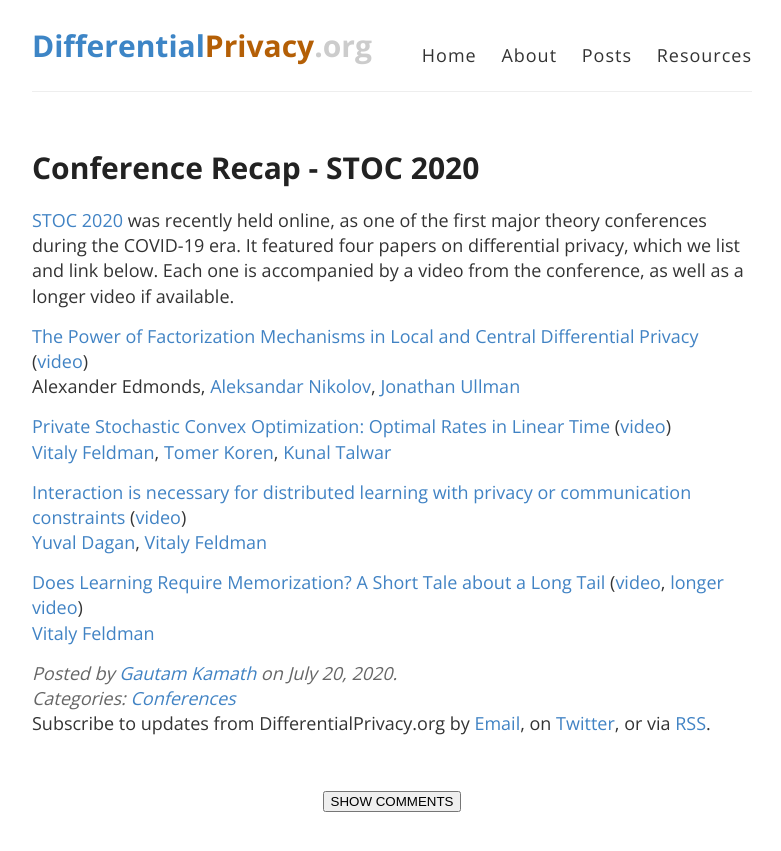
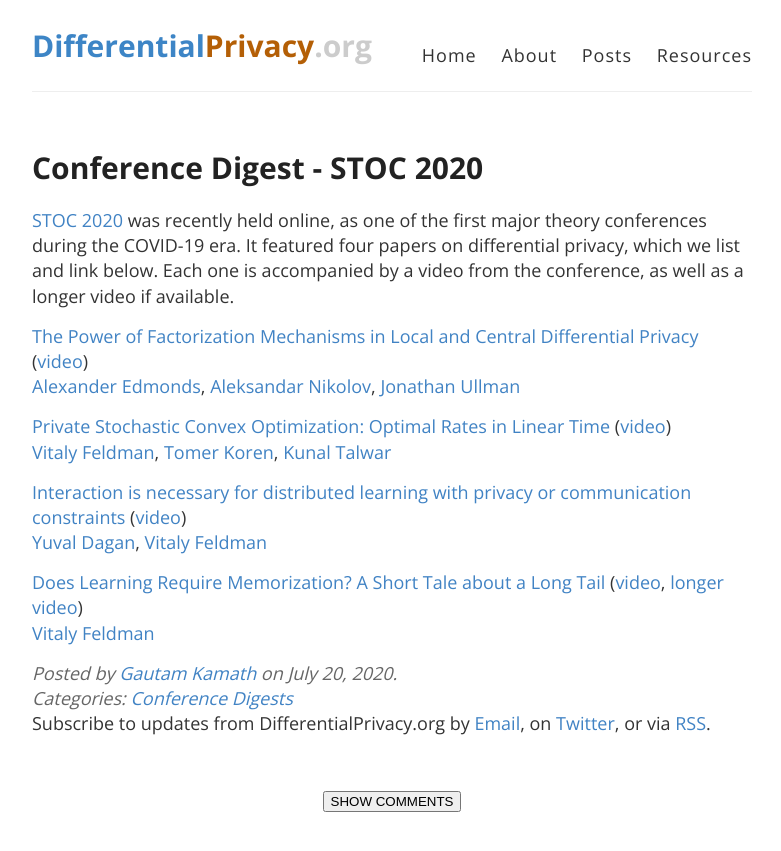
Before and after one commit to differentialprivacy/differentialprivacy, a Jekyll site: the page built from _posts/2020-07-20-stoc2020.md, in a window 1280 px wide. Shown: the top 851 px of the page, without its empty margins (248-1029 px from the left). Built offline with Jekyll 4.4.1, drawn with Linux system fonts in a browser that asks for light colours; comment, search, counter and statistics services are not loaded.

Commit message:
Update category

```diff
--- a/_posts/2020-07-20-stoc2020.md
+++ b/_posts/2020-07-20-stoc2020.md
@@ -1,10 +1,10 @@
 ---
 layout: post
-title: Conference Recap - STOC 2020
+title: Conference Digest - STOC 2020
 comments: true
 authors:
     - gautamkamath
-categories: Conferences
+categories: [Conference Digests]
 timestamp: 11:45:00 -0400
 ---
 
@@ -13,7 +13,7 @@ It featured four papers on differential privacy, which we list and link below.
 Each one is accompanied by a video from the conference, as well as a longer video if available.
 
 [The Power of Factorization Mechanisms in Local and Central Differential Privacy](https://arxiv.org/abs/1911.08339) ([video](https://www.youtube.com/watch?v=hSenRTxhZhM))
-Alexander Edmonds, [Aleksandar Nikolov](http://www.cs.toronto.edu/~anikolov/), [Jonathan Ullman](https://www.ccs.neu.edu/home/jullman/)
+[Alexander Edmonds](https://dblp.uni-trier.de/pers/hd/e/Edmonds:Alexander), [Aleksandar Nikolov](http://www.cs.toronto.edu/~anikolov/), [Jonathan Ullman](https://www.ccs.neu.edu/home/jullman/)
 
 [Private Stochastic Convex Optimization: Optimal Rates in Linear Time](https://arxiv.org/abs/2005.04763) ([video](https://www.youtube.com/watch?v=Tlc-z-MFAmM))
 [Vitaly Feldman](http://vtaly.net/), [Tomer Koren](https://tomerkoren.github.io/), [Kunal Talwar](http://kunaltalwar.org/)
```
